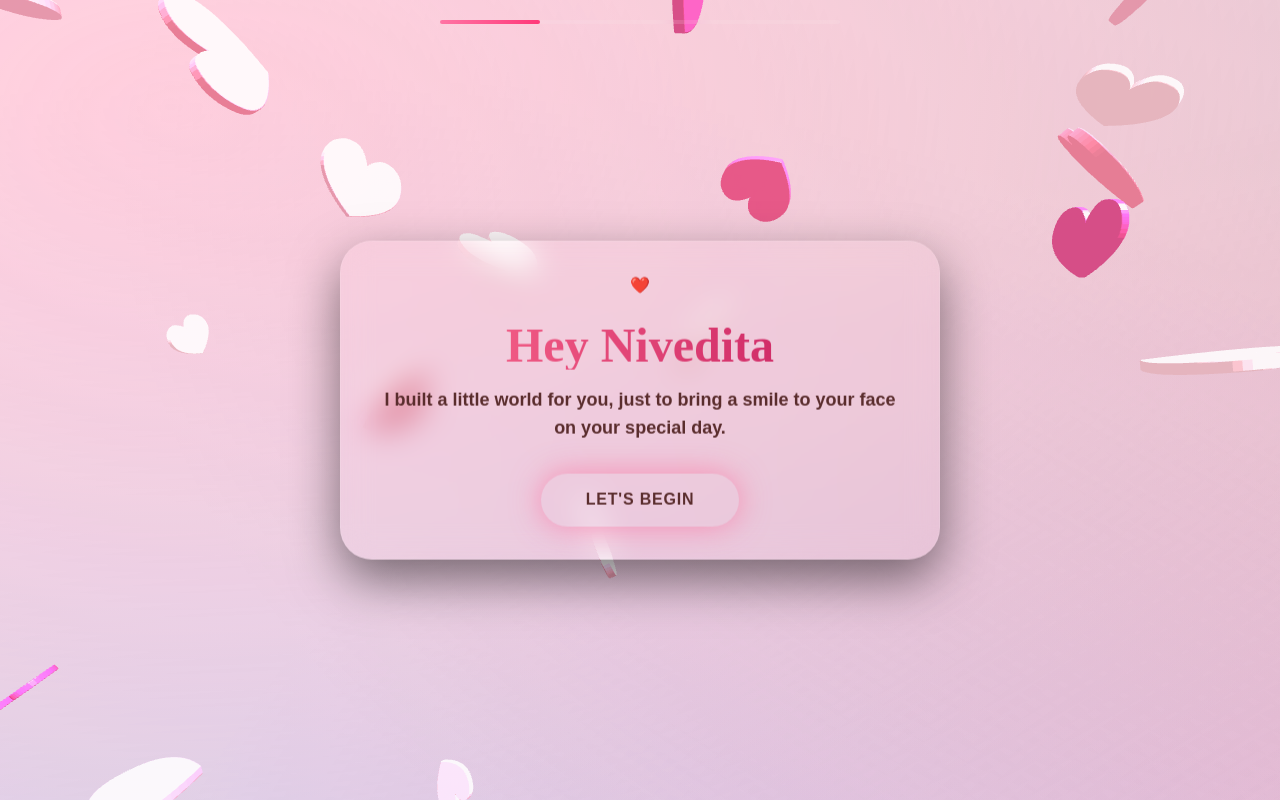
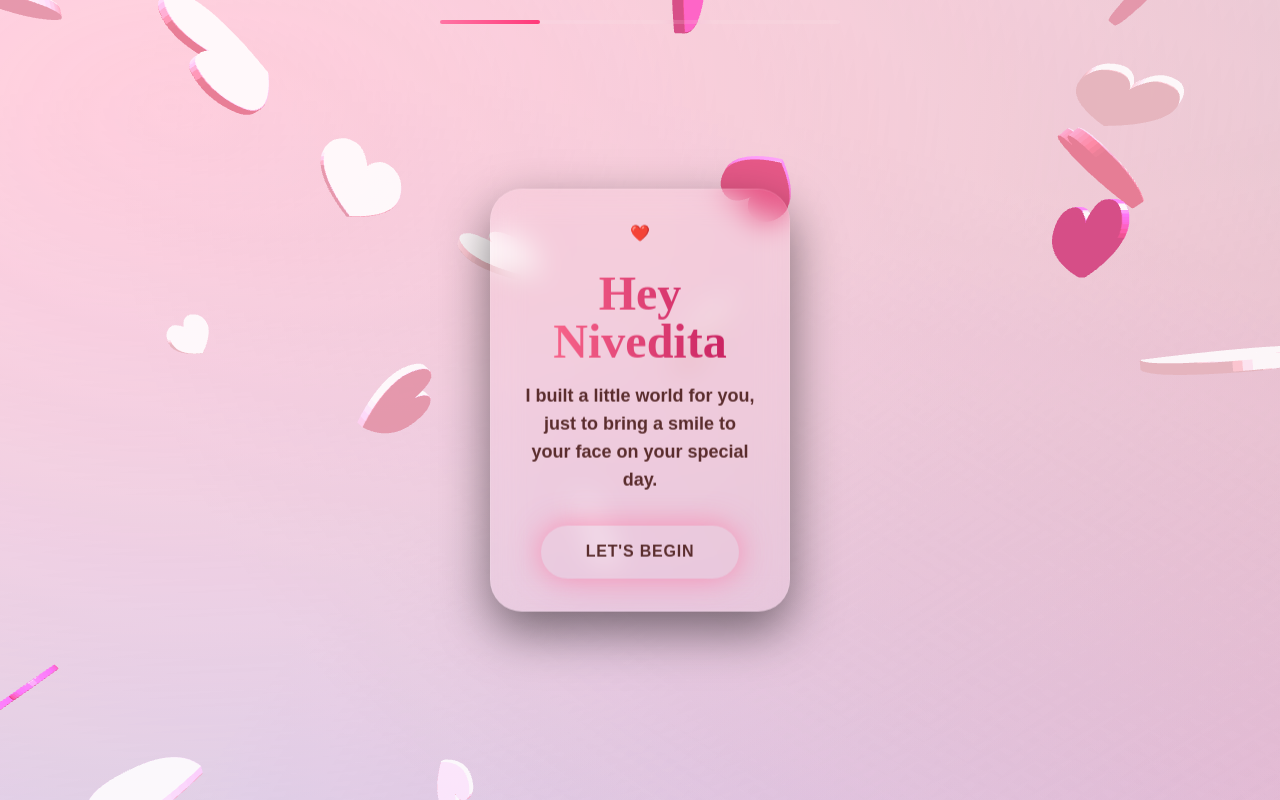
Before and after one commit to sharanshshree42-ai/happy-birthday-nivedita, a plain HTML site: page index.html in a window 1280 px wide. Drawn offline with nearby package versions, Linux system fonts and the light colour scheme; animation ran at ten frames a second; a web font is replaced by a local one.

Commit message:
Update index.html

```diff
--- a/index.html
+++ b/index.html
@@ -107,7 +107,7 @@
             left: 50%;
             transform: translate(-50%, -50%) scale(0.95);
             width: 90%;
-            max-width: 600px;
+            max-width: 300px;
             background: transparent;
             backdrop-filter: blur(15px);
             -webkit-backdrop-filter: blur(20px);
@@ -219,7 +219,7 @@
             grid-column: span 2;
         }
 
-        @media (max-width: 768px) {
+        @media (max-width: 600px) {
             .bento-grid {
                 grid-template-columns: 1fr;
             }
```
